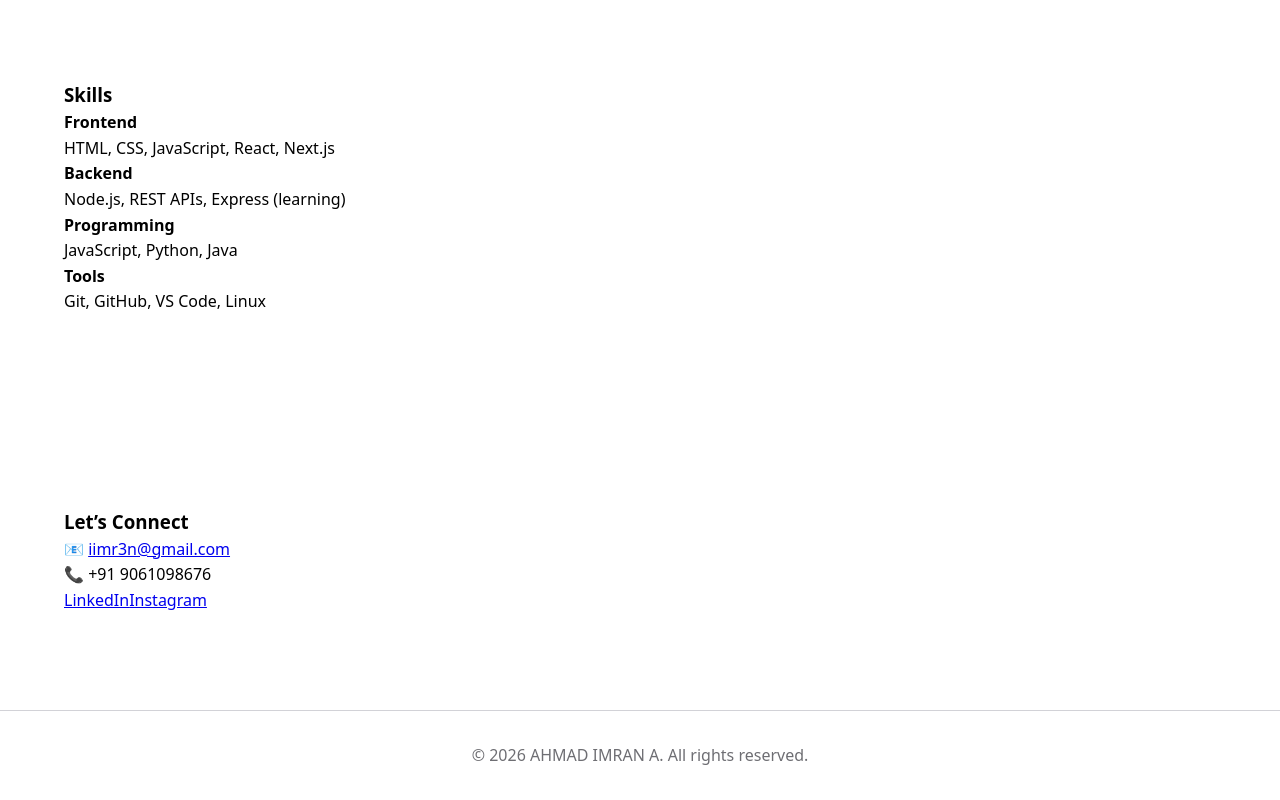
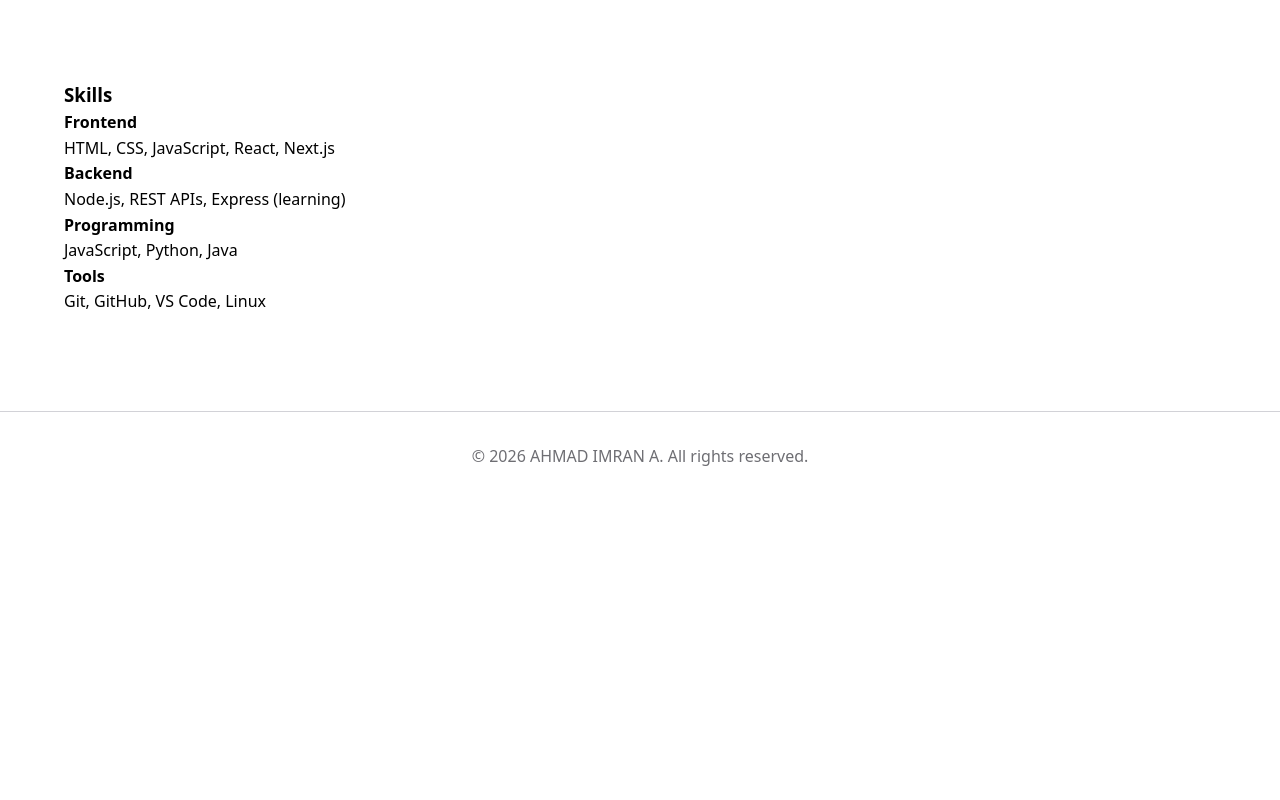
Before and after one commit to iimr4n/portfolio-js, a Next.js app: page / in a window 1280 px wide. Shown: the part 882-1682 px from the top of the page. After the commit the page ends 1384 px from the top, so only its background shows below. Built offline with nearby package versions, Linux system fonts and the light colour scheme.

Commit message:
Update page.jsx

```diff
--- a/app/page.jsx
+++ b/app/page.jsx
@@ -1,7 +1,6 @@
 import Hero from "../components/Hero";
 import About from "../components/About";
 import Skills from "../components/Skills";
-import Contact from "../components/Contact";
 import Footer from "../components/Footer";
 
 export default function Home() {
@@ -10,7 +9,6 @@ export default function Home() {
       <Hero />
       <About />
       <Skills />
-      <Contact />
       <Footer />
     </>
   );
```
